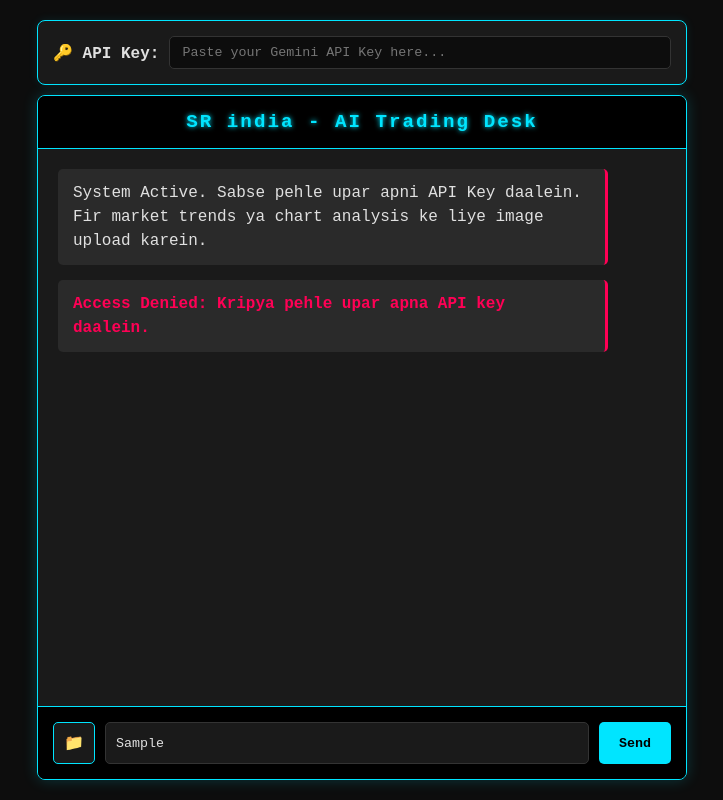
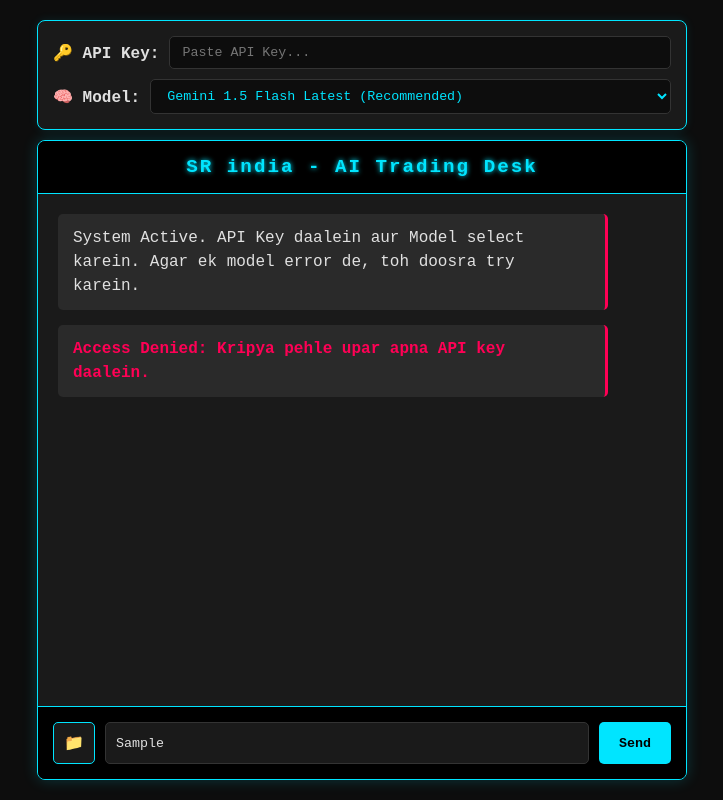
Before and after one commit to satendra123id/Aitrendingchatbot, a plain HTML site: page index.html in a window 1280 px wide. Both pictures are taken after typing "Sample" into the empty fields and a click on the button "Send". Shown: the whole page, without its empty margins (278-1001 px from the left). Drawn offline with Linux system fonts and the light colour scheme.

Commit message:
Enhance settings panel with model selection

```diff
--- a/index.html
+++ b/index.html
@@ -34,18 +34,26 @@
             gap: 10px;
         }
 
-        /* Settings Panel for API Key */
+        /* Settings Panel for API Key and Model */
         #settings-panel {
             background-color: var(--panel-bg);
             border: 1px solid var(--neon-blue);
             border-radius: 8px;
             padding: 15px;
             display: flex;
+            flex-wrap: wrap;
             gap: 10px;
             box-shadow: 0 0 10px rgba(0, 229, 255, 0.1);
         }
 
-        #settings-panel input {
+        .setting-item {
+            display: flex;
+            align-items: center;
+            gap: 10px;
+            flex-grow: 1;
+        }
+
+        #settings-panel input, #settings-panel select {
             flex-grow: 1;
             padding: 8px 12px;
             background-color: #0d0d0d;
@@ -56,7 +64,7 @@
             outline: none;
         }
 
-        #settings-panel input:focus {
+        #settings-panel input:focus, #settings-panel select:focus {
             border-color: var(--neon-blue);
         }
 
@@ -199,14 +207,24 @@
 
     <div id="app-container">
         <div id="settings-panel">
-            <span style="display:flex; align-items:center; font-weight:bold;">🔑 API Key:</span>
-            <input type="password" id="api-key-input" placeholder="Paste your Gemini API Key here...">
+            <div class="setting-item">
+                <strong>🔑 API Key:</strong>
+                <input type="password" id="api-key-input" placeholder="Paste API Key...">
+            </div>
+            <div class="setting-item">
+                <strong>🧠 Model:</strong>
+                <select id="model-select">
+                    <option value="gemini-1.5-flash-latest">Gemini 1.5 Flash Latest (Recommended)</option>
+                    <option value="gemini-1.5-pro-latest">Gemini 1.5 Pro (Best for Charts)</option>
+                    <option value="gemini-pro-vision">Gemini Pro Vision (Legacy)</option>
+                </select>
+            </div>
         </div>
 
         <div id="chat-container">
             <div id="header">SR india - AI Trading Desk</div>
             <div id="chat-box">
-                <div class="message ai-message">System Active. Sabse pehle upar apni API Key daalein. Fir market trends ya chart analysis ke liye image upload karein.</div>
+                <div class="message ai-message">System Active. API Key daalein aur Model select karein. Agar ek model error de, toh doosra try karein.</div>
             </div>
             <div id="input-area">
                 <label for="image-input" class="file-upload-label" title="Upload Chart Screenshot">📁</label>
@@ -222,6 +240,7 @@
         const textInput = document.getElementById('text-input');
         const imageInput = document.getElementById('image-input');
         const apiKeyInput = document.getElementById('api-key-input');
+        const modelSelect = document.getElementById('model-select');
 
         function handleEnter(event) {
             if (event.key === 'Enter') {
@@ -231,10 +250,10 @@
 
         async function sendMessage() {
             const apiKey = apiKeyInput.value.trim();
+            const selectedModel = modelSelect.value;
             const text = textInput.value.trim();
             const file = imageInput.files[0];
 
-            // Check if API key is entered
             if (!apiKey) {
                 displayMessage("<span class='error-text'>Access Denied: Kripya pehle upar apna API key daalein.</span>", 'ai');
                 return;
@@ -242,17 +261,17 @@
 
             if (!text && !file) return;
 
-            // API URL dynamically formatted with the user's input key
-            const API_URL = `https://generativelanguage.googleapis.com/v1beta/models/gemini-1.5-flash:generateContent?key=${apiKey}`;
+            // API URL dynamically formatted with selected model and key
+            const API_URL = `https://generativelanguage.googleapis.com/v1beta/models/${selectedModel}:generateContent?key=${apiKey}`;
 
             // Display User Message
             displayMessage(text, 'user', file);
             textInput.value = '';
-            imageInput.value = ''; // Reset file input
+            imageInput.value = '';
 
             // Show Loading
             const loadingId = 'loading-' + Date.now();
-            const loadingHtml = `<div class="message loading" id="${loadingId}">Processing Market Data...</div>`;
+            const loadingHtml = `<div class="message loading" id="${loadingId}">Analyzing Data via ${selectedModel}...</div>`;
             chatBox.insertAdjacentHTML('beforeend', loadingHtml);
             chatBox.scrollTop = chatBox.scrollHeight;
 
@@ -265,7 +284,7 @@
 
                 // Add text to prompt
                 if (text) {
-                    requestBody.contents[0].parts.push({ text: text + " (Provide detailed trading/trend analysis based on this query.)" });
+                    requestBody.contents[0].parts.push({ text: text + " (Analyze this from a trading/market perspective)" });
                 } else if (file) {
                     requestBody.contents[0].parts.push({ text: "Act as an expert trader. Analyze this chart screenshot and explain the trends, support/resistance, and market behavior." });
                 }
@@ -283,7 +302,6 @@
                     });
                 }
 
-                // Call the API
                 const response = await fetch(API_URL, {
                     method: 'POST',
                     headers: {
@@ -296,7 +314,7 @@
                 document.getElementById(loadingId).remove();
 
                 if (data.error) {
-                    displayMessage(`<span class='error-text'>Error: ${data.error.message}</span>`, 'ai');
+                    displayMessage(`<span class='error-text'>API Error: ${data.error.message} <br><br>Tip: Try selecting a different model from the top dropdown.</span>`, 'ai');
                 } else {
                     const aiResponseText = data.candidates[0].content.parts[0].text;
                     displayMessage(aiResponseText, 'ai');
@@ -304,7 +322,7 @@
 
             } catch (error) {
                 document.getElementById(loadingId).remove();
-                displayMessage("<span class='error-text'>Connection failed. Check your internet connection or verify if the API key is valid.</span>", 'ai');
+                displayMessage("<span class='error-text'>Connection failed. Please check your internet connection and API key.</span>", 'ai');
             }
         }
 
@@ -312,9 +330,7 @@
             const div = document.createElement('div');
             div.classList.add('message', sender === 'user' ? 'user-message' : 'ai-message');
 
-            // Format AI text (basic markdown replacement for bold)
             let formattedText = text.replace(/\*\*(.*?)\*\*/g, '<strong>$1</strong>');
-            // Format newlines
             formattedText = formattedText.replace(/\n/g, '<br>');
 
             let content = text ? formattedText : '';
```
